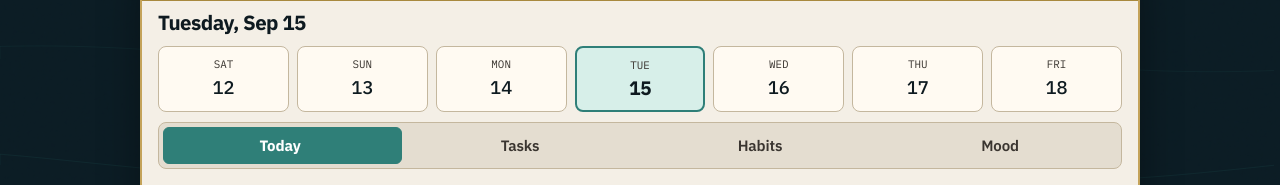
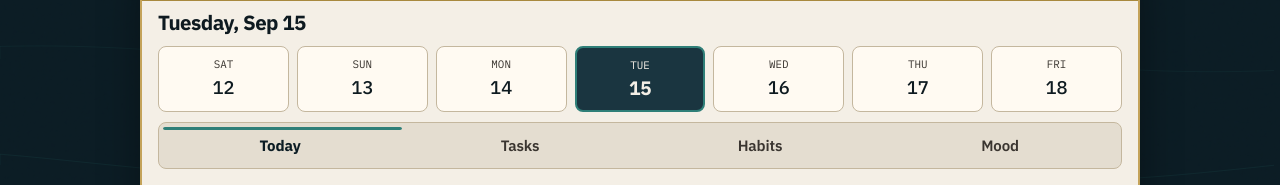
Before and after one commit to Btheriot83/buildgames-lunatask, a React (Vite) app: page / in a window 1280 px wide. Shown: the part 269-454 px from the top of the page. Built offline with nearby package versions, Linux system fonts and the light colour scheme.

Commit message:
r2: contrast day chip punch

```diff
--- a/src/index.css
+++ b/src/index.css
@@ -2242,3 +2242,28 @@ button, input, select, textarea {
   letter-spacing: -0.01em !important;
   font-weight: 450 !important;
 }
+
+/* r2 contrast: day-chip + tab active ink punch vs washed bone */
+.desk-paper .day-chip.is-selected {
+  background: #1a3540 !important;
+  border-color: var(--seafoam-cta) !important;
+  color: #f4efe6 !important;
+}
+.desk-paper .day-chip.is-selected .dow,
+.desk-paper .day-chip.is-selected .dom {
+  color: #f4efe6 !important;
+}
+.desk-paper .tab-btn.is-active,
+.desk-paper .tabs-track .tab-btn[aria-selected="true"] {
+  color: #0b1c24 !important;
+  font-weight: 700 !important;
+}
+.desk-paper .tabs-glider {
+  background: var(--seafoam-cta) !important;
+  height: 3px !important;
+  background-image: none !important;
+}
+.job-meter {
+  border-color: #b8a88e !important;
+  background: #fffaf2 !important;
+}
```
Also changed, not shown: gauntlet/shots-r6/r2-contrast-chips.png (added).
